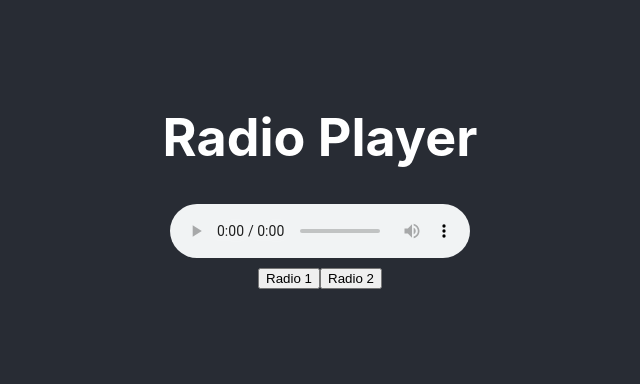
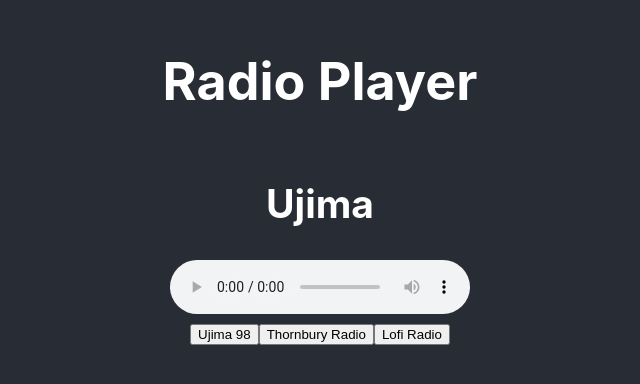
Before and after one commit to scottamass/radio-browser, a React (Create React App) app: page / in a window 1280 px wide. Shown: the part 220-604 px from the top of the page, without its empty margins (320-960 px from the left). Built offline with nearby package versions, Linux system fonts and the light colour scheme.

Commit message:
made changes to stations and added lofi

```diff
--- a/src/App.js
+++ b/src/App.js
@@ -3,31 +3,30 @@ import './App.css';
 
 function App() {
   const [audioSource, setAudioSource] = useState("https://radio.canstream.co.uk:9037/live.mp3");
+  const [stationTitle, setStationTitle] = useState("Ujima");
   const [playerKey, setPlayerKey] = useState(1);
 
-  const handleRadio1Click = () => {
-    setAudioSource("https://radio.canstream.co.uk:9037/live.mp3");
+  const handleRadioClick = (newSource, newTitle) => {
+    setAudioSource(newSource);
     setPlayerKey((prevKey) => prevKey + 1);
-  };
-
-  const handleRadio2Click = () => {
-    setAudioSource("https://s42.myradiostream.com/:29400/listen.mp3?_=372338?nocache=1709122376");
-    setPlayerKey((prevKey) => prevKey + 1);
+    setStationTitle(newTitle);
   };
 
   return (
     <div className="App">
       <header className="App-header">
         <h1>Radio Player</h1>
+        <h2>{stationTitle}</h2>
 
-        <audio controls key={playerKey}>
+        <audio controls key={playerKey} autoPlay>
           <source src={audioSource} type="audio/mpeg"></source>
           Your browser does not support the audio element.
         </audio>
 
         <div>
-          <button onClick={handleRadio1Click}>Radio 1</button>
-          <button onClick={handleRadio2Click}>Radio 2</button>
+          <button onClick={() => handleRadioClick("https://radio.canstream.co.uk:9037/live.mp3", "Ujima")}>Ujima 98</button>
+          <button onClick={() => handleRadioClick("https://s42.myradiostream.com/:29400/listen.mp3?_=372338?nocache=1709122376", "Thornbury Radio")}>Thornbury Radio</button>
+          <button onClick={() => handleRadioClick("https://ec3.yesstreaming.net:3755/stream", "Lofi Radio")}>Lofi Radio</button>
         </div>
       </header>
     </div>
```
